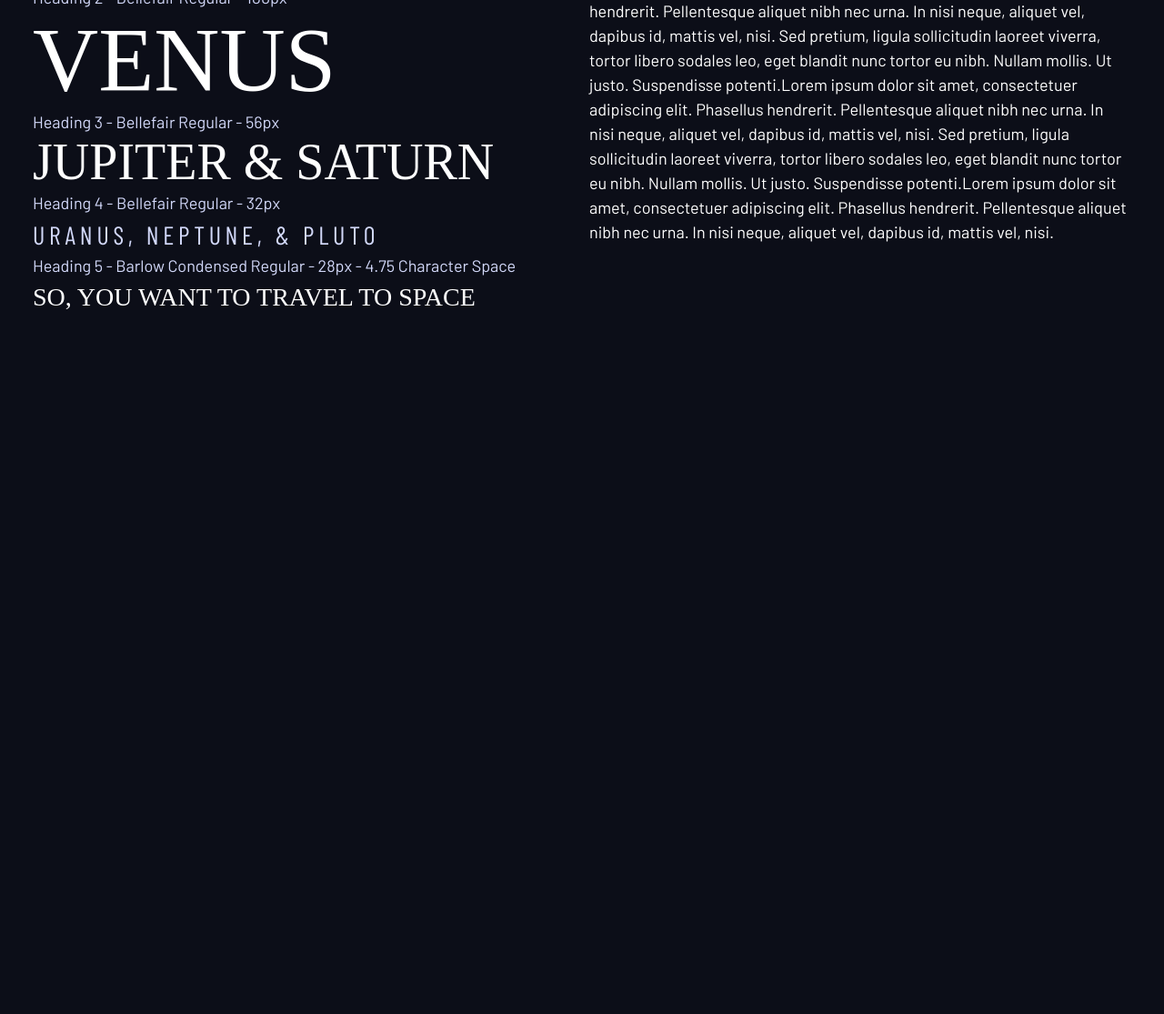
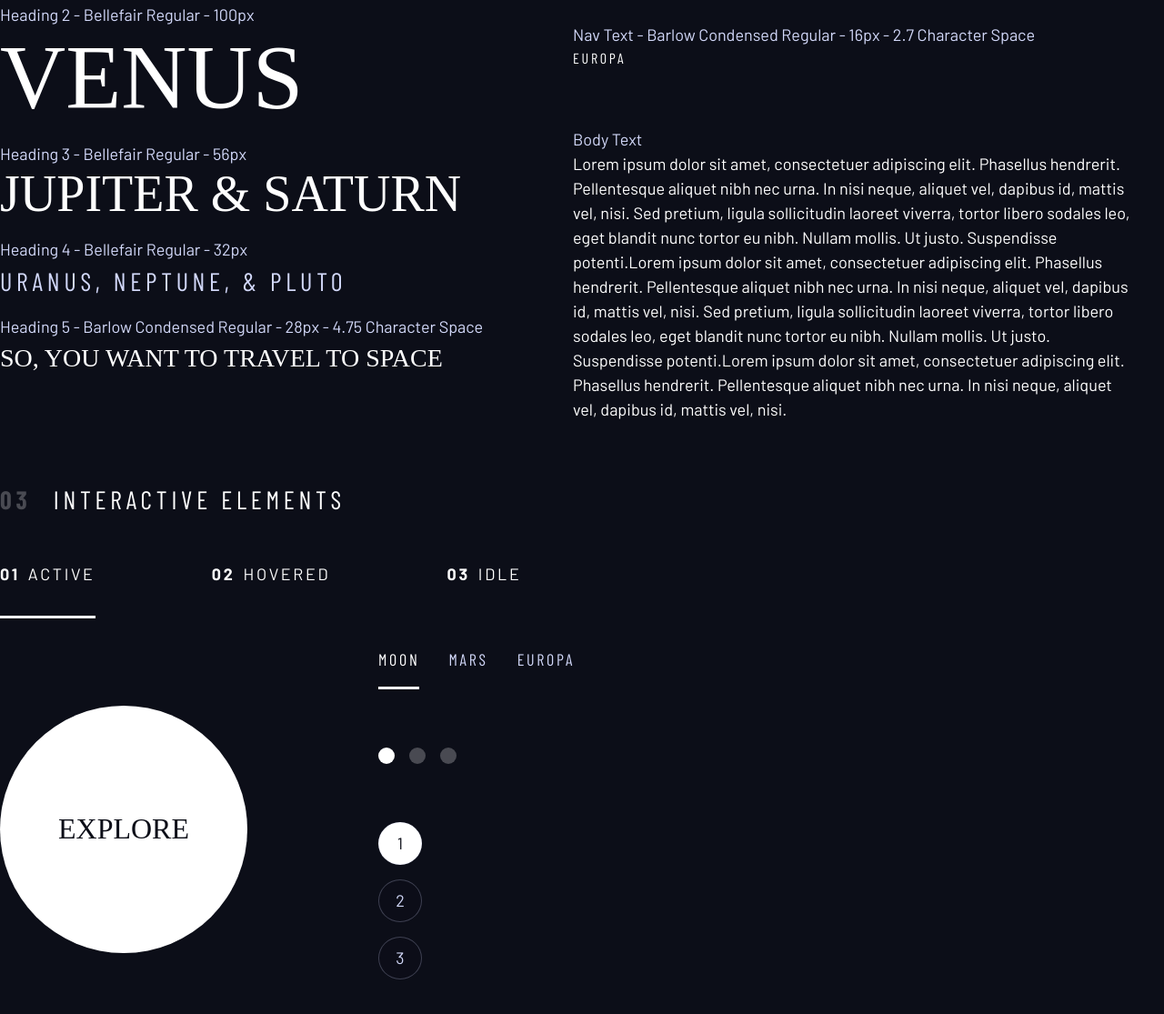
Before and after one commit to curator69/space-travel-site, a plain HTML site: page starter-code/deign-system.html in a window 1280 px wide. Shown: the part 633-1748 px from the top of the page at 91% size. Before the commit the page ends 1045 px from the top, so only its background shows below. Drawn offline with nearby package versions, Linux system fonts and the light colour scheme; a script that the page names is missing; a web font is replaced by a local one.

Commit message:
completed design-system page

```diff
--- a/starter-code/css/style.css
+++ b/starter-code/css/style.css
@@ -1,5 +1,5 @@
 /* -------------------- */
-/* Custom propert       */
+/* Custom properties    */
 /* -------------------- */
 
 :root {
@@ -108,6 +108,8 @@
 /* Utility classes      */
 /* -------------------- */
 
+/* general */
+
 .flex {
   display: flex;
   gap: var(--gap, 1rem);
@@ -118,8 +120,14 @@
   gap: var(--gap, 1rem);
 }
 
+/* .flow > * + * { */
+.flow > *:where(:not(:first-child)) {
+  margin-top: var(--flow-space, 1rem);
+  /* outline: 1px solid red; */
+}
+
 .container {
-  padding-inline: 2em 2em;
+  padding-inline: 0 2em;
   margin-inline: auto;
   max-width: 80rem;
 }
@@ -223,3 +231,128 @@
 .fs-600 {
   line-height: 1.1;
 }
+
+.numbered-title {
+  font-family: var(--ff-sans-cond);
+  font-size: var(--fs-500);
+  text-transform: uppercase;
+  letter-spacing: 4.72px;
+}
+
+.numbered-title span {
+  margin-right: 0.5em;
+  font-weight: 700;
+  color: hsl(var(--clr-white) / 0.25);
+}
+
+/* -------------------- */
+/* Components    */
+/* -------------------- */
+
+.large-button {
+  position: relative;
+  display: grid;
+  z-index: 1;
+  place-items: center;
+  padding: 0 2em;
+  border-radius: 50%;
+  aspect-ratio: 1;
+  text-decoration: none;
+}
+
+.large-button::after {
+  content: "";
+  position: absolute;
+  z-index: -1;
+  width: 100%;
+  height: 100%;
+  background-color: hsl(var(--clr-white) / 0.15);
+  border-radius: 50%;
+  opacity: 0;
+  transition: opacity 500ms linear, transform 750ms ease-in-out;
+}
+
+.large-button:hover::after,
+.large-button:focus::after {
+  opacity: 1;
+  transform: scale(1.5);
+}
+
+.primary-navigation {
+  --gap: 8rem;
+  --underline-gap: 2rem;
+  list-style: none;
+  padding: 0;
+  margin: 0;
+}
+
+.primary-navigation a {
+  text-decoration: none;
+}
+
+.primary-navigation a > span {
+  font-weight: 700;
+  margin-right: 0.5em;
+}
+
+.underline-indicators > * {
+  padding: var(--underline-gap, 1rem) 0;
+  border: 0;
+  cursor: pointer;
+  border-bottom: 0.2rem solid hsl(var(--clr-white) / 0);
+}
+
+.underline-indicators > *:hover,
+.underline-indicators > *:focus {
+  border-color: hsl(var(--clr-white) / 0.5);
+}
+
+.underline-indicators > .active,
+.underline-indicators > [aria-selected="true"] {
+  color: hsl(var(--clr-white) / 1);
+  border-color: hsl(var(--clr-white) / 1);
+}
+
+.tab-list {
+  --gap: 2rem;
+}
+
+.dot-indicators > * {
+  cursor: pointer;
+  border: 0;
+  border-radius: 50%;
+  aspect-ratio: 1;
+  padding: 0.5em;
+  background-color: hsl(var(--clr-white) / 0.25);
+}
+
+.dot-indicators > *:hover,
+.dot-indicators > *:focus {
+  background-color: hsl(var(--clr-white) / 0.5);
+}
+
+.dot-indicators > [aria-selected="true"] {
+  background-color: hsl(var(--clr-white) / 1);
+}
+
+.numbered-indicators > * {
+  width: 3rem;
+  cursor: pointer;
+  border: 1px solid hsl(var(--clr-light) / 0.25);
+  border-radius: 50%;
+  padding: 0.5em;
+  color: hsl(var(--clr-light) / 1);
+  background-color: hsl(var(--clr-dark) / 0.25);
+}
+
+.numbered-indicators > *:hover,
+.numbered-indicators > *:focus {
+  border: 1px solid hsl(var(--clr-light) / 1);
+  color: hsl(var(--clr-white) / 1);
+  background-color: hsl(var(--clr-dark) / 0.5);
+}
+
+.numbered-indicators > [aria-selected="true"] {
+  color: hsl(var(--clr-dark) / 1);
+  background-color: hsl(var(--clr-white) / 1);
+}
--- a/starter-code/deign-system.html
+++ b/starter-code/deign-system.html
@@ -1,5 +1,7 @@
 <html>
   <head>
+    <meta charset="UTF-8" />
+    <meta name="viewport" content="width=device-width, initial-scale=1.0" />
     <title>Design system</title>
 
     <!-- Google fonts -->
@@ -19,7 +21,7 @@
       <h1 class="uppercase">Design system</h1>
 
       <section id="colors" style="margin: 4rem 0">
-        <h2 class="uppercase"><span>01</span> colors</h2>
+        <h2 class="numbered-title"><span>01</span> colors</h2>
         <div class="flex">
           <div style="flex-grow: 1">
             <div
@@ -55,9 +57,9 @@
       </section>
 
       <section id="typography" style="margin: 4rem 0">
-        <h2><span>02 </span>Typography</h2>
+        <h2 class="numbered-title"><span>02 </span>Typography</h2>
         <div class="flex">
-          <div style="flex-basis: 100%">
+          <div class="flow" style="flex-basis: 100%">
             <div>
               <p class="text-accent">Heading 1 - Bellefair Regular - 150px</p>
               <p class="fs-900 ff-serif uppercase">Earth</p>
@@ -89,7 +91,7 @@
             </div>
           </div>
 
-          <div style="flex-basis: 100%">
+          <div class="flow" style="flex-basis: 100%; --flow-space: 4rem">
             <div>
               <p class="text-accent">Subheading 1 - Bellefair Regular - 28px</p>
               <p>384,400 km</p>
@@ -133,6 +135,94 @@
           </div>
         </div>
       </section>
+
+      <section class="flow" id="interactive-elements">
+        <h2 class="numbered-title"><span>03</span> Interactive elements</h2>
+
+        <!-- navigation -->
+        <div>
+          <nav>
+            <ul class="primary-navigation underline-indicators flex">
+              <li class="active">
+                <a class="uppercase text-white letter-spacing-2" href="#"
+                  ><span>01</span>Active</a
+                >
+              </li>
+              <li>
+                <a class="uppercase text-white letter-spacing-2" href="#"
+                  ><span>02</span>Hovered</a
+                >
+              </li>
+              <li>
+                <a class="uppercase text-white letter-spacing-2" href="#"
+                  ><span>03</span>Idle</a
+                >
+              </li>
+            </ul>
+          </nav>
+        </div>
+
+        <div class="flex">
+          <div style="margin-top: 5rem">
+            <!-- explore button -->
+            <a
+              href="#"
+              class="large-button uppercase ff-serif fs-600 text-dark bg-white"
+              >Explore</a
+            >
+          </div>
+
+          <div
+            class="flow"
+            style="margin-bottom: 50vh; --flow-space: 4rem; margin-left: 8rem"
+          >
+            <!-- Tabs -->
+            <div class="tab-list underline-indicators flex">
+              <button
+                aria-selected="true"
+                class="uppercase ff-sans-cond text-accent letter-spacing-2 bg-dark"
+              >
+                Moon
+              </button>
+              <button
+                aria-selected="false"
+                class="uppercase ff-sans-cond text-accent letter-spacing-2 bg-dark"
+              >
+                Mars
+              </button>
+              <button
+                aria-selected="false"
+                class="uppercase ff-sans-cond text-accent letter-spacing-2 bg-dark"
+              >
+                Europa
+              </button>
+            </div>
+
+            <!-- Dots -->
+            <div class="dot-indicators flex">
+              <button aria-selected="true">
+                <span class="sr-only">slide title</span>
+              </button>
+              <button aria-selected="false">
+                <span class="sr-only">slide title</span>
+              </button>
+              <button aria-selected="false">
+                <span class="sr-only">slide title</span>
+              </button>
+            </div>
+
+            <!-- Numbers -->
+            <div
+              class="numbered-indicators flex"
+              style="flex-direction: column"
+            >
+              <button aria-selected="true">1</button>
+              <button aria-selected="false">2</button>
+              <button aria-selected="false">3</button>
+            </div>
+          </div>
+        </div>
+      </section>
     </div>
 
     <script src="index.pack.js"></script>
```
